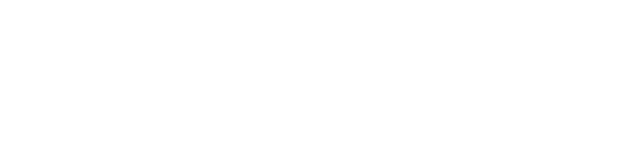
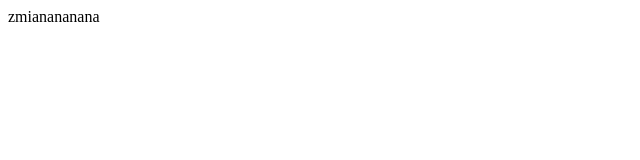
Before and after one commit to Vadner44/ProgUzytkowe, a plain HTML site: page index.html in a window 1280 px wide. Shown: the whole page, without its empty margins (0-640 px from the left). Drawn offline with Linux system fonts and the light colour scheme.

Commit message:
zmiany zmiany

```diff
--- a/index.html
+++ b/index.html
@@ -5,6 +5,6 @@
   <meta name="Author" content="Patryk Kowalewski">
 </head>
 <body>
-
+ zmianananana
 </body>
 </html>
```
